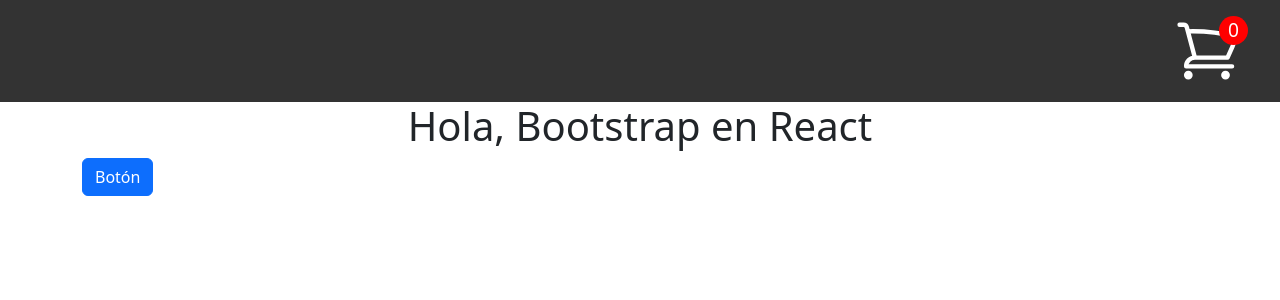
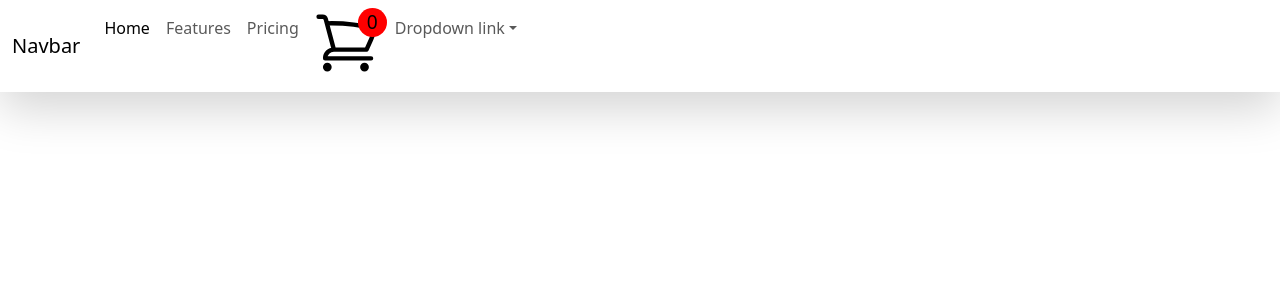
Before and after one commit to renatochoccepalacios/ecommerce-react, a React (Create React App) app: page / in a window 1280 px wide. Shown: the top 300 px of the page. Built offline with nearby package versions, Linux system fonts and the light colour scheme.

Commit message:
agregando el nav de bootstrap

```diff
--- a/src/App.jsx
+++ b/src/App.jsx
@@ -1,14 +1,17 @@
 import NavBar from "./components/NavBar/NavBar";
+import 'bootstrap/dist/css/bootstrap.min.css';
+import 'bootstrap/dist/js/bootstrap.bundle.min.js'; // Importa el JS de Bootstrap
+
 
 function App() {
     return (
         <div>
             <NavBar />
 
-            <div className="container">
+            {/* <div className="container">
                 <h1 className="text-center">Hola, Bootstrap en React</h1>
                 <button className="btn btn-primary">Botón</button>
-            </div>
+            </div> */}
         </div>
     );
 }
--- a/src/components/NavBar/NavBar.jsx
+++ b/src/components/NavBar/NavBar.jsx
@@ -2,7 +2,7 @@ import "./index.css";
 
 function NavBar() {
     return (
-        <nav>
+        /* <nav>
             <a href=""></a>
             <ul>
                 <li></li>
@@ -18,6 +18,50 @@ function NavBar() {
                 <div className="cantidad-cart">0</div>
             </button>
 
+        </nav> */
+
+        <nav className="navbar navbar-expand-lg bg-white shadow-lg">
+            <div className="container-fluid">
+                <a className="navbar-brand" href="#">Navbar</a>
+                <button className="navbar-toggler" type="button" data-bs-toggle="collapse" data-bs-target="#navbarNavDropdown" aria-controls="navbarNavDropdown" aria-expanded="false" aria-label="Toggle navigation">
+                    <span className="navbar-toggler-icon"></span>
+                </button>
+                <div className="collapse navbar-collapse" id="navbarNavDropdown">
+                    <ul className="navbar-nav">
+                        <li className="nav-item">
+                            <a className="nav-link active" aria-current="page" href="#">Home</a>
+                        </li>
+                        <li className="nav-item">
+                            <a className="nav-link" href="#">Features</a>
+                        </li>
+                        <li className="nav-item">
+                            <a className="nav-link" href="#">Pricing</a>
+                        </li>
+
+                        <li className="nav-item">
+                            <button className="buttom-cart">
+                                <svg xmlns="http://www.w3.org/2000/svg" fill="none" viewBox="0 0 24 24" strokeWidth={1.5} stroke="currentColor" className="size-6 icon" >
+                                    <path strokeLinecap="round" strokeLinejoin="round" d="M2.25 3h1.386c.51 0 .955.343 1.087.835l.383 1.437M7.5 14.25a3 3 0 0 0-3 3h15.75m-12.75-3h11.218c1.121-2.3 2.1-4.684 2.924-7.138a60.114 60.114 0 0 0-16.536-1.84M7.5 14.25 5.106 5.272M6 20.25a.75.75 0 1 1-1.5 0 .75.75 0 0 1 1.5 0Zm12.75 0a.75.75 0 1 1-1.5 0 .75.75 0 0 1 1.5 0Z" />
+                                </svg>
+                                <div className="cantidad-cart">0</div>
+                            </button>
+                        </li>
+
+                        <li className="nav-item dropdown">
+                            <a className="nav-link dropdown-toggle" href="#" role="button" data-bs-toggle="dropdown" aria-expanded="false">
+                                Dropdown link
+                            </a>
+                            <ul className="dropdown-menu">
+                                <li><a className="dropdown-item" href="#">Action</a></li>
+                                <li><a className="dropdown-item" href="#">Another action</a></li>
+                                <li><a className="dropdown-item" href="#">Something else here</a></li>
+                            </ul>
+                        </li>
+
+
+                    </ul>
+                </div>
+            </div>
         </nav>
     )
 }
--- a/src/components/NavBar/index.css
+++ b/src/components/NavBar/index.css
@@ -1,4 +1,4 @@
-nav {
+/* nav {
     display: flex;
     justify-content: space-between;
     align-items: center;
@@ -6,7 +6,7 @@ nav {
     background-color: #333;
     color: #fff;
     min-height: 10vh;
-}
+} */
 
 .btn-cart {
     background-color: red;
@@ -17,6 +17,8 @@ nav {
 .buttom-cart {
     color: white;
     position: relative;
+    color: #000;
+
 
 }
 
--- a/src/index.js
+++ b/src/index.js
@@ -1,7 +1,6 @@
 import React from "react";
 import ReactDOM from "react-dom/client";
 import "./index.css";
-import 'bootstrap/dist/css/bootstrap.min.css';
 import App from './App';
 
 const element = document.getElementById('root');
```
